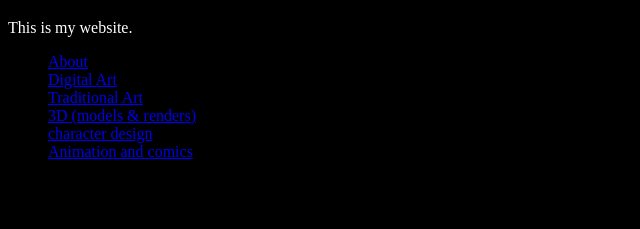
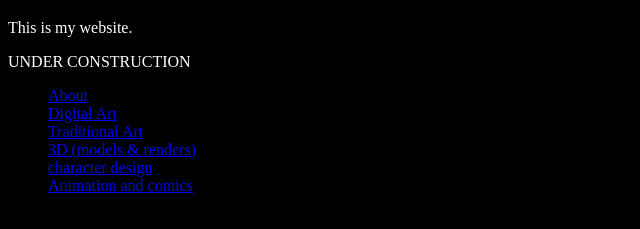
Before and after one commit to OMOPGOGOp/OMOGOGO-ART, a plain HTML site: page Index.html in a window 1280 px wide. Shown: the part 61-290 px from the top of the page, without its empty margins (0-640 px from the left). Drawn offline with Linux system fonts and the light colour scheme.

Commit message:
Update Index.html

```diff
--- a/Index.html
+++ b/Index.html
@@ -21,6 +21,7 @@
 
 
 <p>This is my website.</p>
+<p class="undrcon">UNDER CONSTRUCTION</p>
 
 <ul>
   <li><a href = "about.html">About</a></li>
```
